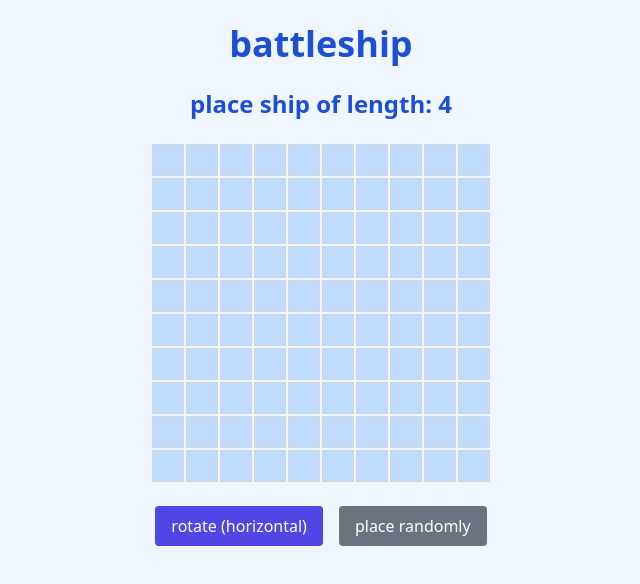
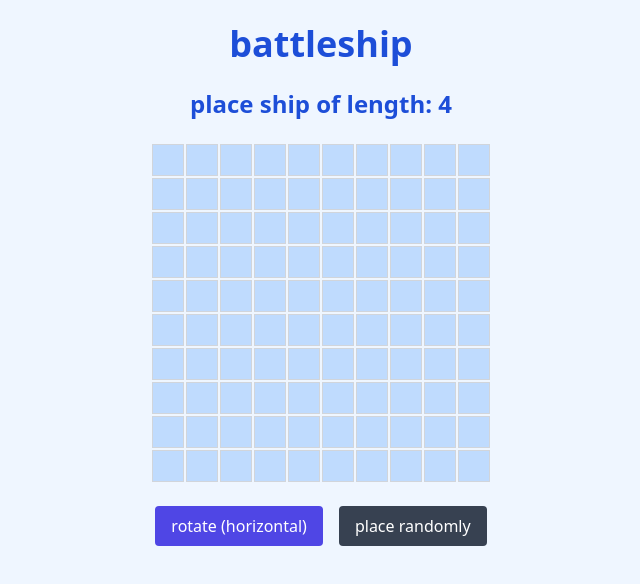
Before and after one commit to ssendns/battleship, a React (Vite) app: page / in a window 1280 px wide. Shown: the top 584 px of the page, without its empty margins (319-959 px from the left). Built offline with nearby package versions, Linux system fonts and the light colour scheme.

Commit message:
disable random placement button while manual placement

```diff
--- a/src/components/GameSetup.jsx
+++ b/src/components/GameSetup.jsx
@@ -9,6 +9,7 @@ function GameSetup({ playerBoard, onComplete }) {
   const [currentIndex, setCurrentIndex] = useState(0);
   const [orientation, setOrientation] = useState("horizontal");
   const [usedCells, setUsedCells] = useState(new Set());
+  const [manualPlacementStarted, setManualPlacementStarted] = useState(false);
 
   const handleRotation = (current) => {
     if (current === "horizontal") {
@@ -43,6 +44,9 @@ function GameSetup({ playerBoard, onComplete }) {
     );
 
     if (isValid) {
+      if (!manualPlacementStarted) {
+        setManualPlacementStarted(true);
+      }
       const ship = Ship(shipLengths[currentIndex]);
       playerBoard.placeShip(ship, coordinates);
 
@@ -66,7 +70,11 @@ function GameSetup({ playerBoard, onComplete }) {
         place ship of length: {shipLengths[currentIndex]}
       </h2>
 
-      <Board boardState={playerBoard} onCellClick={handleCellClick} />
+      <Board
+        boardState={playerBoard}
+        isPlayerBoard={true}
+        onCellClick={handleCellClick}
+      />
 
       <div className="flex gap-4">
         <button
@@ -77,7 +85,13 @@ function GameSetup({ playerBoard, onComplete }) {
         </button>
         <button
           onClick={handleRandomPlacement}
-          className="px-4 py-2 bg-gray-500 text-white rounded hover:bg-gray-600"
+          disabled={manualPlacementStarted}
+          className={`px-4 py-2 text-white rounded transition
+  ${
+    manualPlacementStarted
+      ? "bg-gray-400 cursor-not-allowed"
+      : "bg-gray-700 hover:bg-gray-800"
+  }`}
         >
           place randomly
         </button>
```
